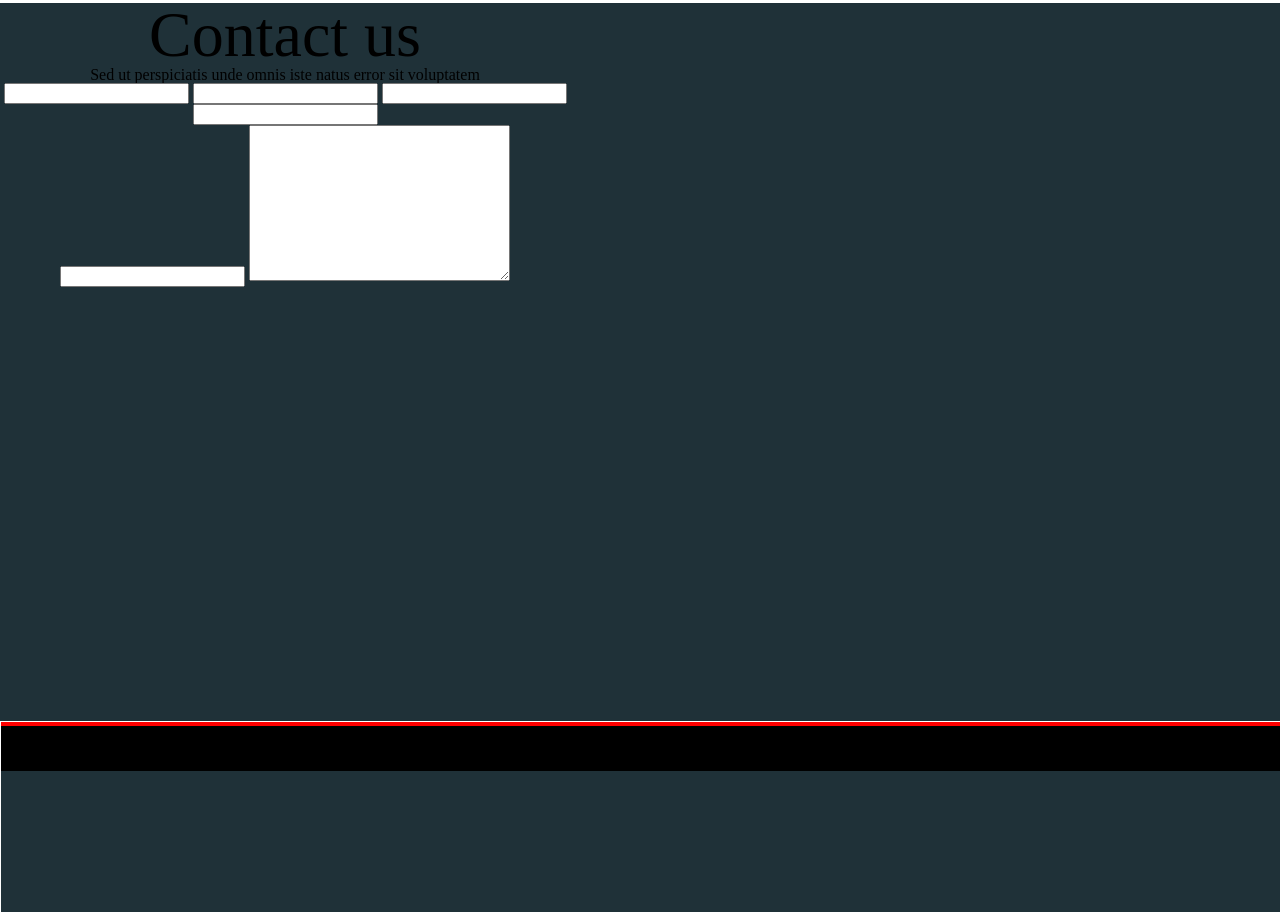
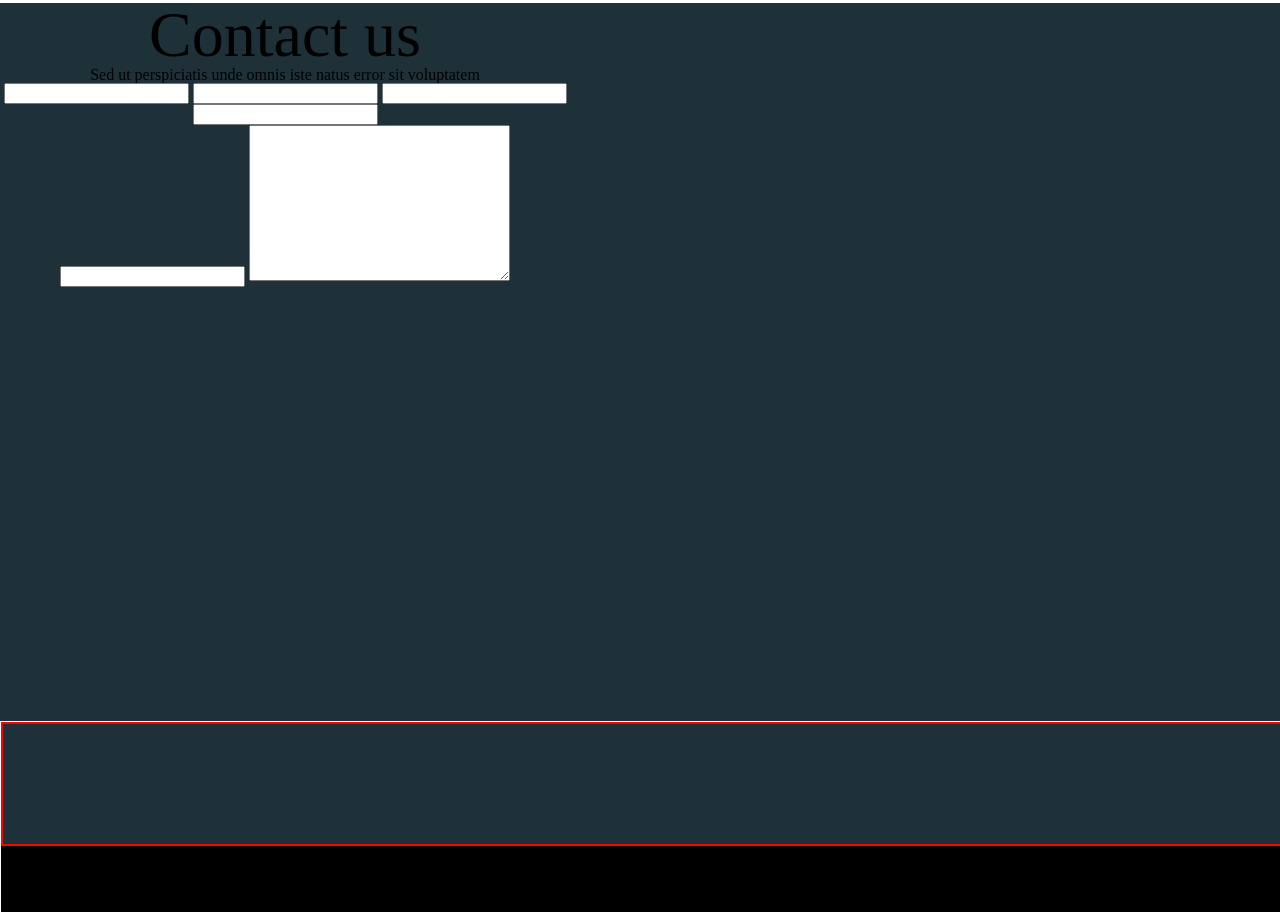
Before and after one commit to igorprots/landing-page, a website: page src/index.pug in a window 1280 px wide. Shown: the part 2357-3270 px from the top of the page. Drawn offline with nearby package versions, Linux system fonts and the light colour scheme; files that its build step writes are made by us from their sources; a web font is replaced by a local one.

Commit message:
fix footer

```diff
--- a/src/footer/_footer.scss
+++ b/src/footer/_footer.scss
@@ -1,18 +1,22 @@
 .fototer_body{
     height: 190px;
     width: 100%;
-    background-color: #1f3138;
+    background-color: black;
+
     border: 1px solid white;
 }
 
 .fotter_top{
- border: 2px solid red;
- width: 100%;
+    border: 2px solid red;
+    width: 100%;
+    height:120px;
+    background-color: #1f3138;
 }
 
 .footer_bottom{
     height: 45px;
-    background-color: black;
+
+    margin-bottom: 0;
 }
 
 .footer__copyright{
```
Also changed, not shown: dev/style.css.
